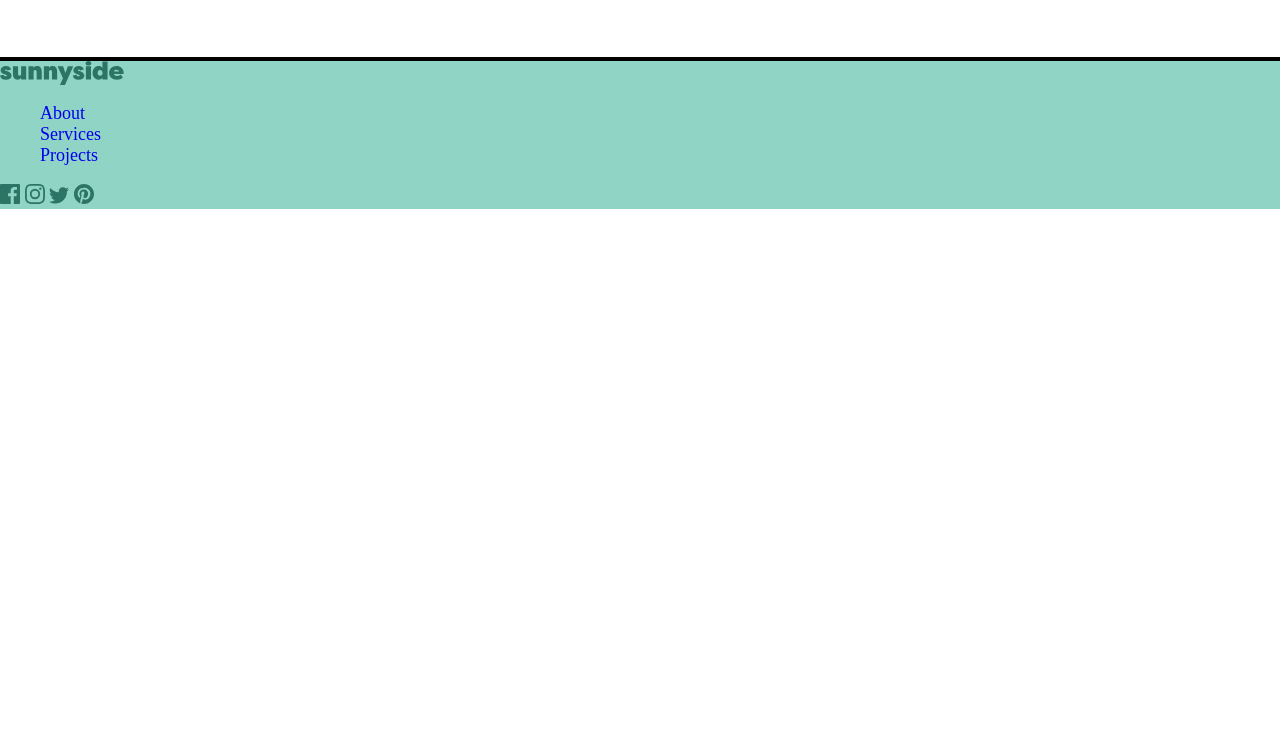
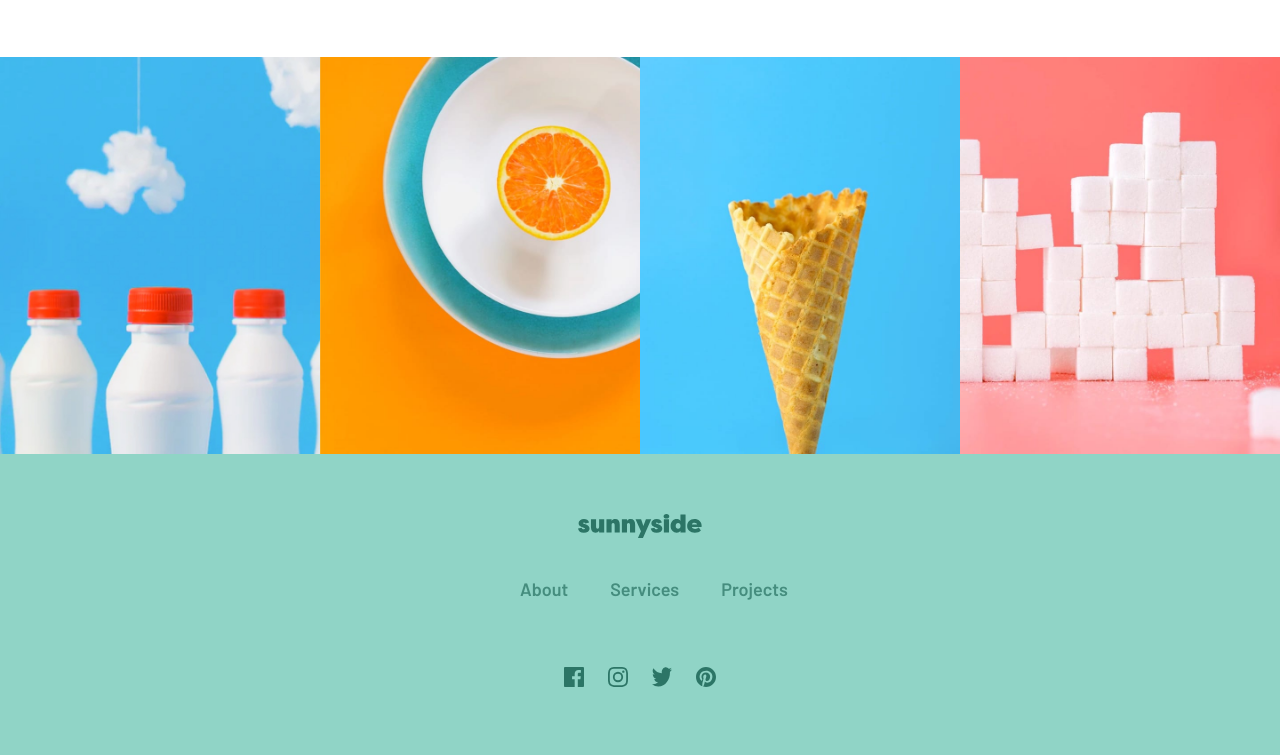
Before and after one commit to lolamindi/sunnyside, a plain HTML site: page index.html in a window 1280 px wide. Shown: the part 3926-4681 px from the top of the page. Before the commit the page ends 4135 px from the top, so only its background shows below. Drawn offline with Linux system fonts and the light colour scheme.

Commit message:
complete desktop design

```diff
--- a/index.html
+++ b/index.html
@@ -84,22 +84,15 @@
 </article>
 </section>
 
-<footer class="footer-box">
 <section class="image-grid">
-  <article class="milk-bottles">
-<img src="" alt="">
-  </article>
-  <article class="orange-plate">
-<img src="" alt="">
-  </article>
-  <article class="cone">
-<img src="" alt="">
-  </article>
-  <article class="sugar-cubes">
-<img src="" alt="">
+<img src="assets/desktop/image-gallery-milkbottles.jpg" alt="milk bottles" class="footer-image">
+<img src="assets/desktop/image-gallery-orange.jpg" alt="cut orange on plate" class="footer-image">
+<img src="assets/desktop/image-gallery-cone.jpg" alt="cone" class="footer-image">
+<img src="assets/desktop/image-gallery-sugarcubes.jpg" alt="sugar cubes" class="footer-image">
   </article>
 </section>
-<div>
+<footer class="footer-box">
+<div class="footer-logo-box">
   <img src="assets/logo-footer.svg" class="logo-footer" alt="logo Sunnyside Agency" />
 </div>
 <ul class="footer-menu">
--- a/styles.css
+++ b/styles.css
@@ -127,7 +127,7 @@
 }
 
 .highlight-text::after {
-  content: '';
+  content: "";
   position: absolute;
   left: -6;
   bottom: -4px;
@@ -137,13 +137,12 @@
   transition: background-color 0.5s ease;
 }
 
-
 #yellow-highlight::after {
   background-color: var(--light-yellow);
 }
 
 #yellow-highlight:hover::after {
-background-color: var(--yellow);
+  background-color: var(--yellow);
 }
 
 #pink-highlight::after {
@@ -152,8 +151,7 @@ background-color: var(--yellow);
 
 #pink-highlight:hover::after {
   background-color: var(--pink);
-  }
-
+}
 
 .fruit-box {
   text-align: center;
@@ -218,42 +216,40 @@ background-color: var(--yellow);
 .image-grid {
   display: grid;
   grid-template-columns: repeat(4, 1fr);
-  border: 2px solid black;
 }
 
-.milk-bottles {
-  background-image: url(assets/desktop/image-gallery-milkbottles.jpg);
-}
-
-.orange-plate {
-  background-image: url(assets/desktop/image-gallery-orange.jpg);
-}
-
-.cone {
-  background-image: url(assets/desktop/image-gallery-cone.jpg);
-}
-
-.sugar-cubes {
-  background-image: url(assets/desktop/image-gallery-sugarcubes.jpg);
+.footer-image {
+  display: block;
+  max-width: 100%;
 }
 
 .footer-box {
   background-color: var(--footer-background);
+  padding: 40px;
 }
 
-.milk-bottles,
-.orange-plate,
-.cone,
-.sugar-cubes {
-  background-repeat: no-repeat;
-  height: 100%;
-  background-size: contain;
-  background-color: var(--footer-background);
-  max-width: 100%;
+.footer-logo-box {
+  display: flex;
+  justify-content: center;
+  margin-top: 20px;
 }
 
+.footer-menu {
+  display: flex;
+  gap: 42px;
+  justify-content: center;
+  margin-top: 40px;
+  padding-right:12px;
+}
 
-.logo-footer {
-  margin-top: -80px;
-  margin: auto;
+.footer-menu-item {
+  color: var(--footer-text);
+  font: var(--barlow-header);
 }
+
+.social-media-menu {
+  display: flex;
+  justify-content: center;
+  gap: 24px;
+  padding: 48px 0 28px 0;
+}
--- a/variables.css
+++ b/variables.css
@@ -4,7 +4,7 @@
 
 :root {
   --green: #24554a;
-  --darkest-blue: #052C3B;
+  --darkest-blue: #052c3b;
   --dark-blue: #24303e;
   --button-background: #78cef5;
   --white: #FFFFFF;
@@ -14,8 +14,9 @@
   --light-pink:#ffdbd4;
   --pink: #fe7766;
   --light-grey:#a7aaad;
-  --slate:#5B636D;
-  --footer-background:#90D4C6;
+  --slate:#5b636d;
+  --footer-background:#90d4c6;
+  --footer-text: #458d7e;
   }
 
 :root {
```
